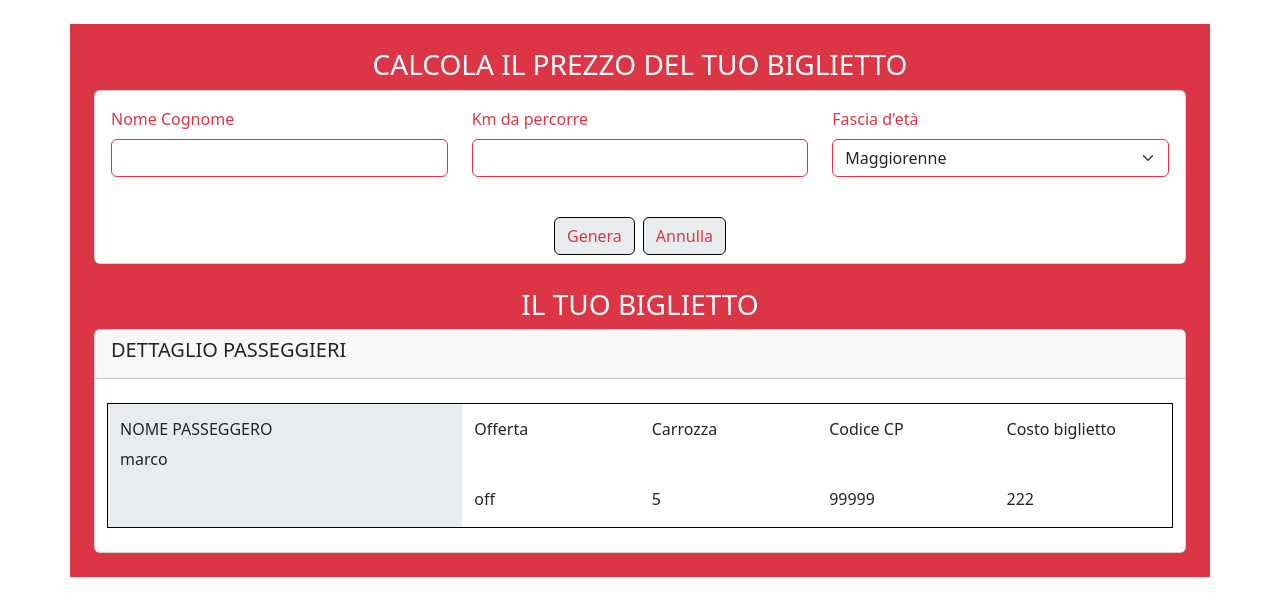
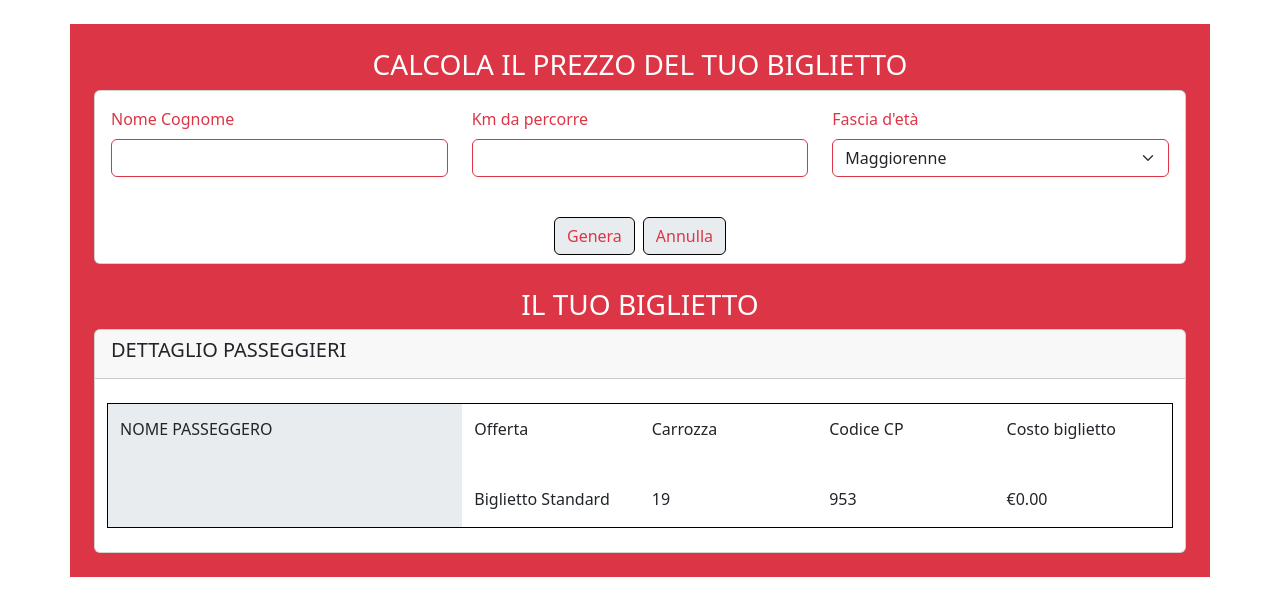
Before and after one commit to MarcoFonti/js-biglietto-treno-form, a plain HTML site: page index.html in a window 1280 px wide. Both pictures are taken after a click on the button "Genera". Drawn offline with nearby package versions, Linux system fonts and the light colour scheme.

Commit message:
add js and textPassages

```diff
--- a/index.html
+++ b/index.html
@@ -40,7 +40,6 @@
                         </div>
 
                     </div>
-
                 </div>
                 <div class="card-footer d-flex justify-content-center gap-2 bg-white border-0">
                     <button id="button-generates" class="btn bg-body-secondary text-danger border border-black">Genera</button>
@@ -57,25 +56,25 @@
                     <div class="card-body row p-4">
                         <div class="col-4 bg-body-secondary py-3 border border-end-0 border-black">
                             <h6>NOME PASSEGGERO</h6>
-                            <div id="lastName-passenger">marco</div>
+                            <div id="lastName-passenger"></div>
                         </div>
                         <div class="col-8 py-3 border border-start-0 border-black">
                             <div class="row row-cols-1 row-cols-4">
                                 <div class="col">
                                     <h6 class="mb-5">Offerta</h6>
-                                    <div id="offer">off</div>
+                                    <div id="offer"></div>
                                 </div>
                                 <div class="col">
                                     <h6 class="mb-5">Carrozza</h6>
-                                    <div id="carriage">5</div>
+                                    <div id="carriage"></div>
                                 </div>
                                 <div class="col">
                                     <h6 class="mb-5">Codice CP</h6>
-                                    <div id="code-cp">99999</div>
+                                    <div id="code-cp"></div>
                                 </div>
                                 <div class="col">
                                     <h6 class="mb-5">Costo biglietto</h6>
-                                    <div id="price">222</div>
+                                    <div id="price"></div>
                                 </div>
                             </div>
                         </div>
--- a/js/script.js
+++ b/js/script.js
@@ -1,2 +1,73 @@
 // Check
 console.log('JS OK');
+
+// Recupero Id del input Nome e Cognome utente
+const lastNameField = document.getElementById('lastName');
+// Recupero Id dei input Km
+const kmsField = document.getElementById('kms');
+// Recupero Id della select
+const userAgeField = document.getElementById('userAge');
+// Recupero bottone 'Genera'
+const buttonGenField = document.getElementById('button-generates');
+// Recupero bottone 'Annulla'
+const buttonCanField = document.getElementById('button-cancel');
+// Recupero Id del Nome che verrà messo in pagina
+const lastNamePasElement = document.getElementById('lastName-passenger');
+// Recopero Id dell'offerta
+const offerElement = document.getElementById('offer');
+// Recupero Id Carrozza
+const carriageElement = document.getElementById('carriage');
+// Recupero Id Codice CP
+const codeCpElement = document.getElementById('code-cp');
+// Recupero Id costo del biglieto
+const priceElement = document.getElementById('price');
+
+// Valore in Console
+console.log(lastNameField, kmsField, userAgeField, buttonGenField, buttonCanField, lastNamePasElement, offerElement, carriageElement, codeCpElement, priceElement);
+
+// Prezzo per Km
+const pricePerkms = 0.21;
+// Variabile Offerta
+let offerName = 'Biglietto Standard';
+
+//Evento dopo il Click
+buttonGenField.addEventListener('click', function(){
+    // Recupero i valore che ha scelto utente
+    const lastNameValue = lastNameField.value;
+    const kmsValue = kmsField.value;
+    const userAgeValue = userAgeField.value;
+
+    console.log(lastNameValue, kmsValue, userAgeValue)
+
+    // Calcolo Prezzo
+    let price = pricePerkms * kmsValue;
+
+    //Calcolo Sconto
+    if (userAgeValue === 'underage') {
+        offerName = 'Offerta del 20%'
+        price = (price * 20) / 100;
+    } else if (userAgeValue === 'over'){
+        offerName = 'Offerta del 40%'
+        price = (price * 40) / 100;
+    }
+
+    console.log (price, offerName);
+
+    // Random numero carozza
+    const carriage = Math.floor(Math.random() * 20) + 1;
+    // Random numero Codice CP
+    const codeCp = Math.floor(Math.random() * (1000 - 900)) + 900;
+
+    console.log(carriage, codeCp);
+
+    //Metto i dati dell'utente nel biglietto
+    lastNamePasElement.innerText = lastNameValue;
+
+    offerElement.innerText = offerName;
+
+    carriageElement.innerText = carriage;
+
+    codeCpElement.innerText = codeCp;
+
+    priceElement.innerText = '€' + price.toFixed(2);
+})
```
Also changed, not shown: 1 other file.
